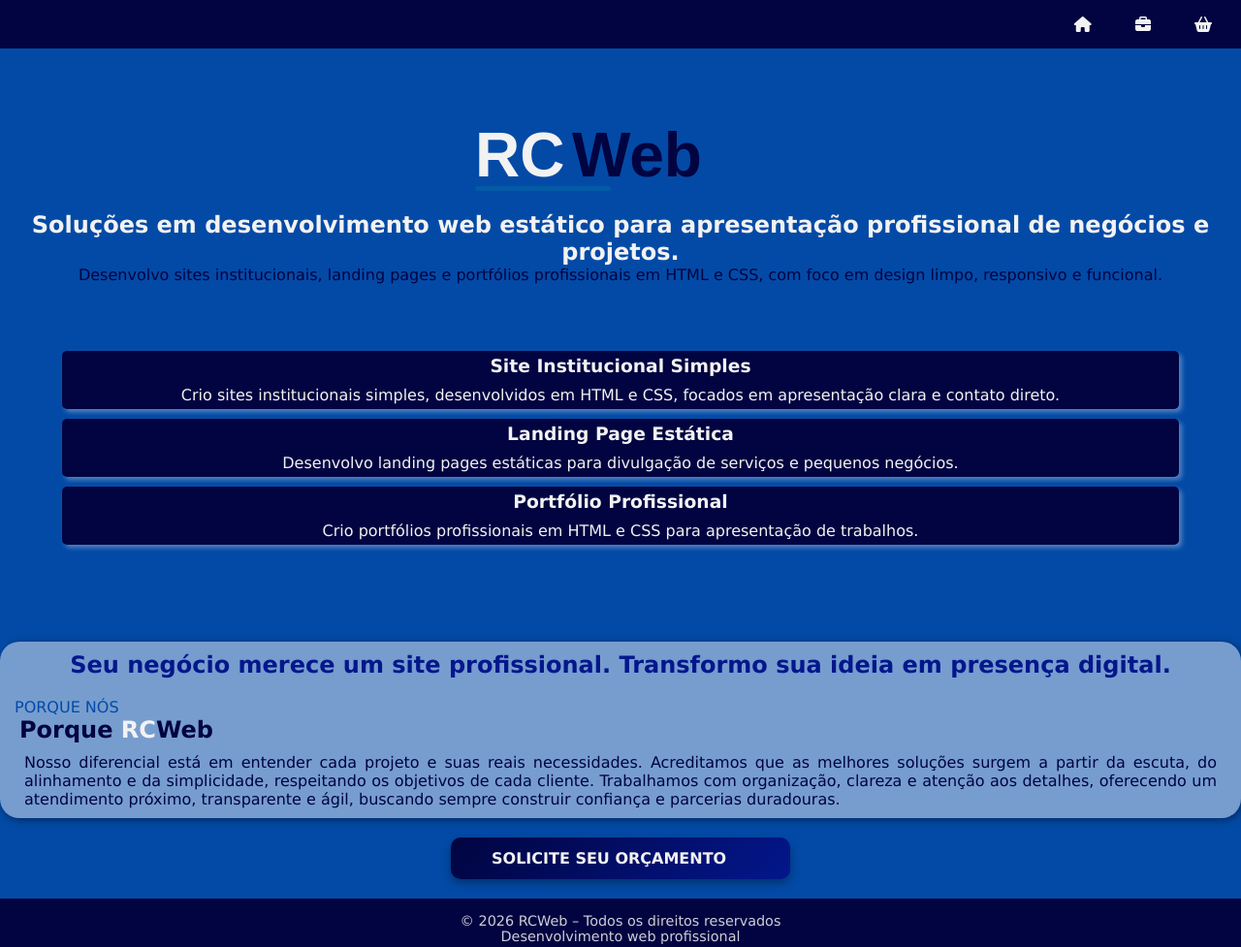
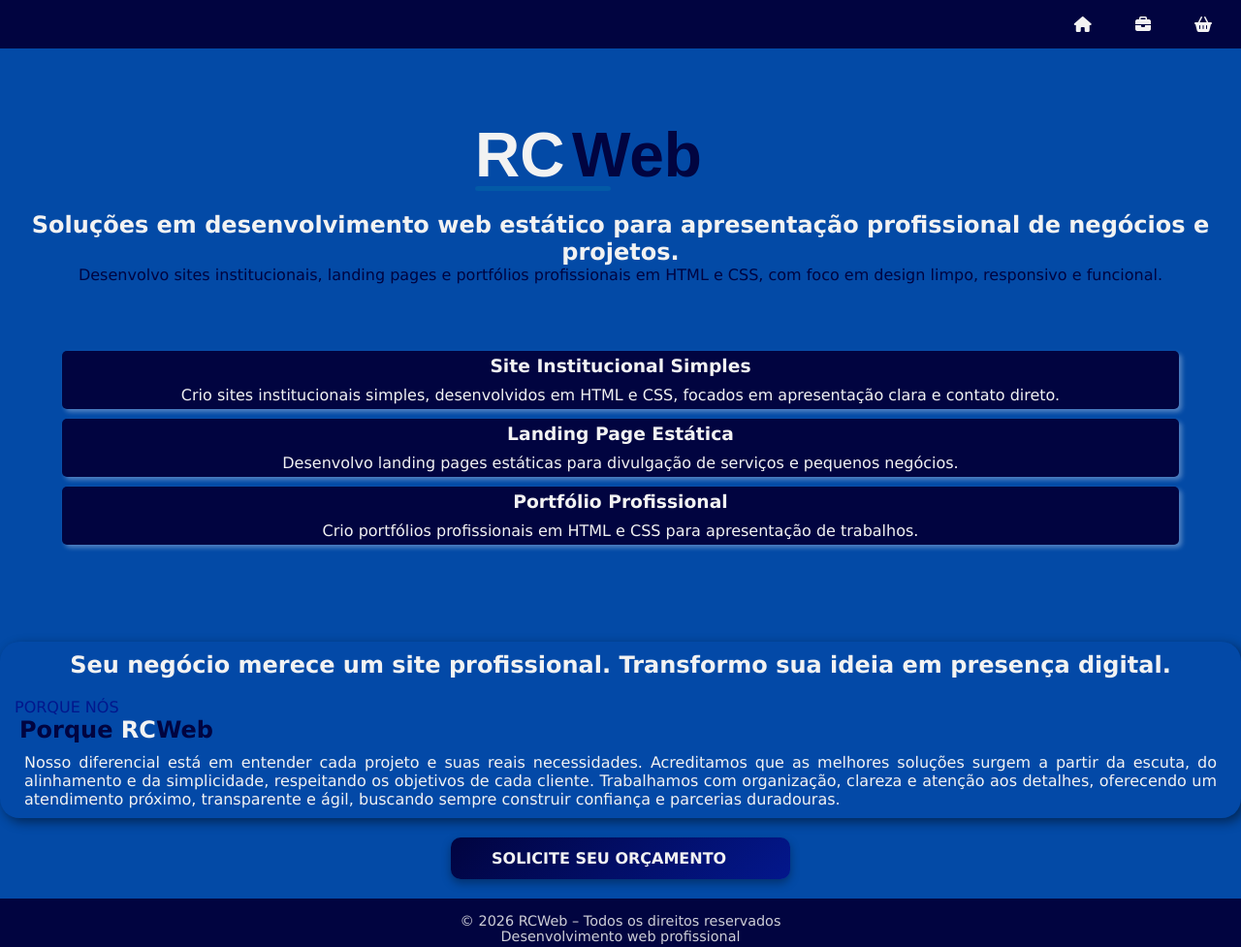
Before and after one commit to ricardosask2007-beep/meu-sitee, a plain HTML site: page index.html in a window 1280 px wide. Shown: the whole page at 97% size. Drawn offline with Linux system fonts and the light colour scheme.

Commit message:
Update style.css

```diff
--- a/estilo/style.css
+++ b/estilo/style.css
@@ -98,12 +98,12 @@ section#caixas {
 }
 
 section#orca {
-    background-color: #ffffff75;
+    background-color: rgba(3, 74, 166, 0.116);
     grid-column: 2;
-    color: var(--hef);
+    color: var(--cx);
     margin-top: 100px ;
     text-align: center;
-    box-shadow: 2px 2px 8px rgba(0, 0, 0, 0.432);
+    box-shadow: 4px 4px 12px rgba(0, 0, 0, 0.479);
     border-radius: 20px;
     display: grid;
     grid-template-columns: 15px auto 15px;
@@ -111,7 +111,7 @@ section#orca {
 
 section#orca div.frs {
     text-align: center;
-    color: var(--cx);
+    color: var(--text);
     grid-column: 2;
     padding: 10px 0 20px 0;
 }
@@ -122,11 +122,12 @@ section#orca div.pq {
 }
 
 section#orca div.pq p.subt {
-    color: var(--bag);
+    color: var(--cx);
 }
 
 section#orca div.pq h2 {
     padding-left: 5px;
+    color: var(--hef);
 }
 
 section#orca div.pq h2 span {
@@ -136,6 +137,7 @@ section#orca div.pq h2 span {
 section#orca div.pq p.obs {
     text-align: justify;
     padding: 10px;
+    color: var(--text);
 }
 
 section#obss {
```
